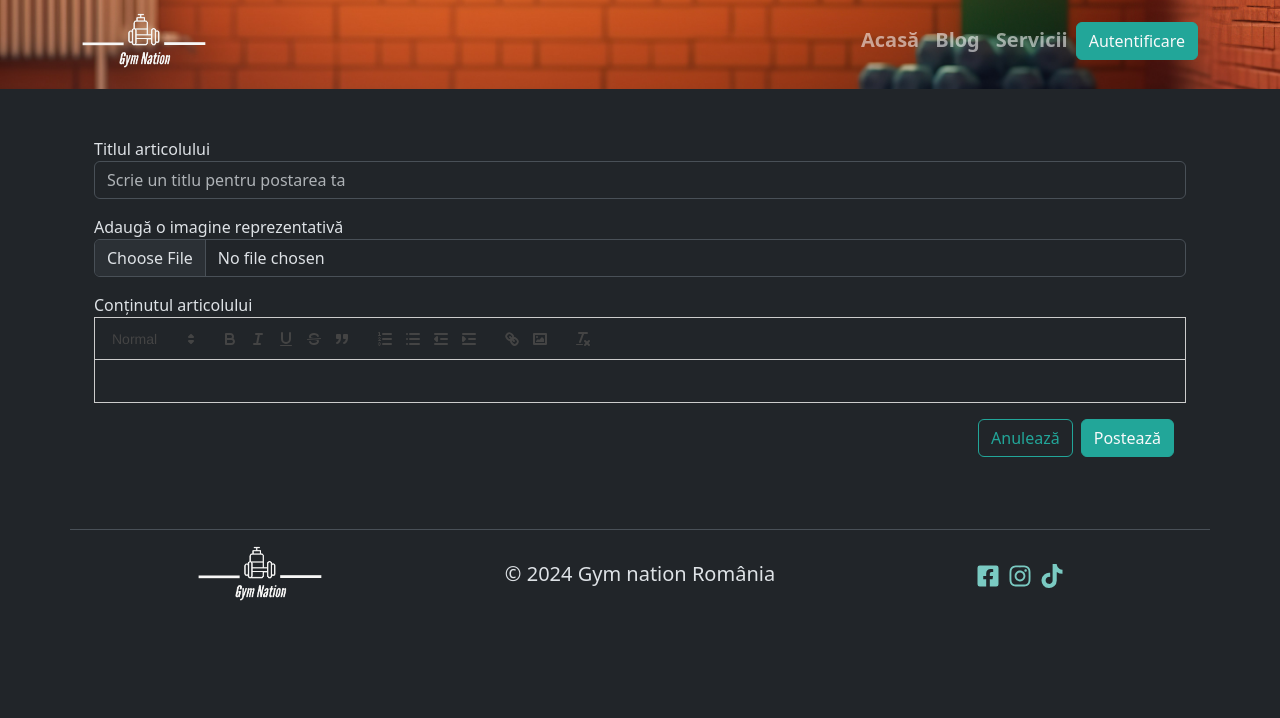
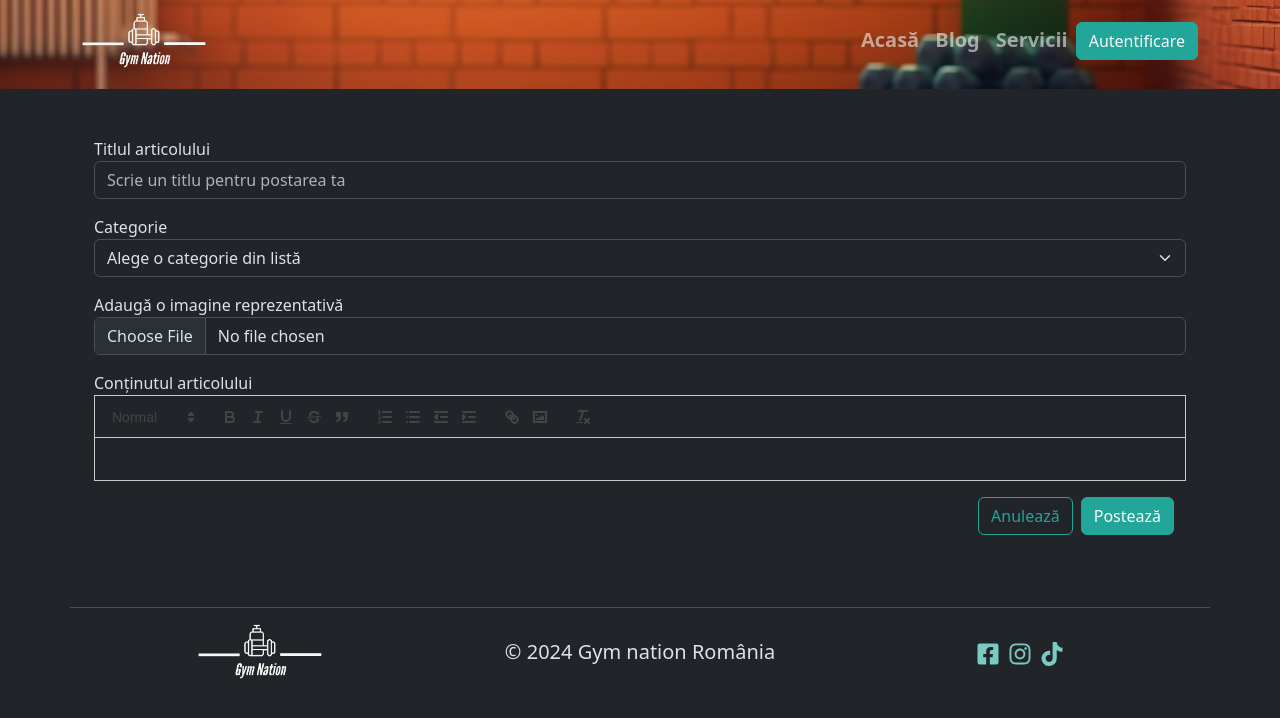
Before and after one commit to iustinalexandrupalaghioi/gym-nation, a React (Vite) app: page /blog/new in a window 1280 px wide. Shown: the top 718 px of the page. Built offline with nearby package versions, Linux system fonts and the light colour scheme.

Commit message:
Building category selector input element

```diff
--- a/src/components/blog/BlogPostsCategories.tsx
+++ b/src/components/blog/BlogPostsCategories.tsx
@@ -19,7 +19,7 @@ const BlogPostsCategories = () => {
                   {category.nume}
                 </Link>
                 <p className="text-primary fw-bold">
-                  {category.subcategorii.length}
+                  {category.titluri.length}
                 </p>
               </li>
             ))}
--- a/src/components/blog/NewBlogCategory.tsx
+++ b/src/components/blog/NewBlogCategory.tsx
@@ -1,5 +1,30 @@
-const NewBlogCategory = () => {
-  return <div>NewBlogCategory</div>;
+import { categoriiArticole } from "../../data/blogs";
+
+interface Props {
+  category: string;
+}
+const NewBlogCategory = ({ category }: Props) => {
+  return (
+    <div className="form-group mb-3">
+      <label htmlFor="category">Categorie</label>
+      <select
+        className="form-select"
+        id="category"
+        aria-label="Alege o categorie"
+        value={category}
+      >
+        <option selected>Alege o categorie din listă</option>
+        {categoriiArticole.map(
+          (category, index) =>
+            category.slug !== "" && (
+              <option key={index} value={category.slug}>
+                {category.nume}
+              </option>
+            )
+        )}
+      </select>
+    </div>
+  );
 };
 
 export default NewBlogCategory;
--- a/src/components/blog/NewBlogTitle.tsx
+++ b/src/components/blog/NewBlogTitle.tsx
@@ -6,7 +6,7 @@ interface Props {
 }
 const NewBlogTitle = ({ title, handleChange }: Props) => {
   return (
-    <div className="form-group">
+    <div className="form-group mb-3">
       <label htmlFor="title">Titlul articolului</label>
       <input
         id="title"
--- a/src/data/blogs.ts
+++ b/src/data/blogs.ts
@@ -52,7 +52,7 @@ export const categoriiArticole = [
   {
     nume: "Toate categoriile",
     slug: "",
-    subcategorii: [
+    titluri: [
       "Alimente sănătoase și echilibrate",
       "Planuri de masă pentru diverse scopuri",
       "Importanța hidratării în dietă",
@@ -83,7 +83,7 @@ export const categoriiArticole = [
   {
     nume: "Nutriție și Dietă",
     slug: "nutritie-si-dieta",
-    subcategorii: [
+    titluri: [
       "Alimente sănătoase și echilibrate",
       "Planuri de masă pentru diverse scopuri",
       "Importanța hidratării în dietă",
@@ -94,7 +94,7 @@ export const categoriiArticole = [
   {
     nume: "Fitness și Exerciții",
     slug: "fitness-si-nutritie",
-    subcategorii: [
+    titluri: [
       "Alimente sănătoase și echilibrate",
       "Planuri de masă pentru diverse scopuri",
       "Importanța hidratării în dietă",
@@ -105,7 +105,7 @@ export const categoriiArticole = [
   {
     nume: "Antrenamente în Sala de Fitness",
     slug: "antrenamente-in-sala-de-fitness",
-    subcategorii: [
+    titluri: [
       "Rutine de antrenament cu greutăți libere (bară și gantere)",
       "Utilizarea echipamentului de forță și cardio",
       "Tehnici corecte de ridicare și manipulare a greutăților",
@@ -116,7 +116,7 @@ export const categoriiArticole = [
   {
     nume: "Antrenamente în Aer Liber",
     slug: "antrenamente-in-aer-liber",
-    subcategorii: [
+    titluri: [
       "Beneficiile exercițiilor în aer liber pentru sănătatea fizică și mentală",
       "Rutine de alergare, ciclism sau mers pe jos",
       "Antrenamente HIIT (antrenament intervalat de mare intensitate) în aer liber",
@@ -127,7 +127,7 @@ export const categoriiArticole = [
   {
     nume: "Antrenamente acasă",
     slug: "antrenamente-acasa",
-    subcategorii: [
+    titluri: [
       "Setarea unui spațiu de antrenament eficient acasă",
       "Antrenamente fără echipament sau cu echipament minimal",
       "Utilizarea greutății corporale în antrenamentele la domiciliu",
--- a/src/pages/NewEditBlog.tsx
+++ b/src/pages/NewEditBlog.tsx
@@ -1,5 +1,11 @@
 import ReactQuill from "react-quill";
-import { ChangeEvent, createRef, useState } from "react";
+import {
+  ChangeEvent,
+  ChangeEventHandler,
+  MouseEventHandler,
+  createRef,
+  useState,
+} from "react";
 import { useNavigate } from "react-router-dom";
 import { addDoc, collection } from "firebase/firestore";
 import { getStorage } from "firebase/storage";
@@ -12,20 +18,30 @@ import NewBlogButtons from "../components/blog/NewBlogButtons";
 import NewBlogQuill from "../components/blog/NewBlogQuill";
 import NewBlogTitle from "../components/blog/NewBlogTitle";
 import NewBlogImage from "../components/blog/NewBlogImageQuill";
+import NewBlogCategory from "../components/blog/NewBlogCategory";
+
+interface BlogPost {
+  title: string;
+  image: File | null;
+  category: string;
+}
 
 const NewEditBlog = () => {
   const redirect = useNavigate();
-  const [title, setTitle] = useState("");
-  const [image, setImage] = useState<File | null>(null);
   const [value, setValue] = useState("");
+  const [post, setPost] = useState<BlogPost>({
+    title: "",
+    image: null,
+    category: "",
+  });
 
   const blogQuillRef: React.RefObject<ReactQuill> = createRef<ReactQuill>();
   const storage = getStorage();
-  const path = `blogImages/${image?.name}`;
+  const path = `blogImages/${post.image?.name}`;
   let date = new Date();
 
   const handleSubmit = async () => {
-    const imageURL = await uploadImage(image, storage, path);
+    const imageURL = await uploadImage(post.image, storage, path);
     let textContent = "";
     if (blogQuillRef.current) {
       const quill = blogQuillRef.current.getEditor(); // Get the Quill instance
@@ -36,7 +52,7 @@ const NewEditBlog = () => {
     }
 
     addDoc(collection(db, "posts"), {
-      blogTitle: title,
+      blogTitle: post.title,
       imageSource: imageURL,
       blogContent: value,
       textContent: textContent,
@@ -59,16 +75,17 @@ const NewEditBlog = () => {
   return (
     <NewBlogGrid>
       <NewBlogTitle
-        title={title}
+        title={post.title}
         handleChange={(event: ChangeEvent<HTMLInputElement>) =>
-          setTitle(event.target.value)
+          setPost((prev) => ({ ...prev, title: event.target.value }))
         }
       />
+      <NewBlogCategory category={post.category} />
       <NewBlogImage
         handleChange={(event: ChangeEvent<HTMLInputElement>) => {
           const files = event.target.files;
           if (files && files.length > 0) {
-            setImage(files[0]);
+            setPost((prev) => ({ ...prev, image: files[0] }));
           }
         }}
       />
```
